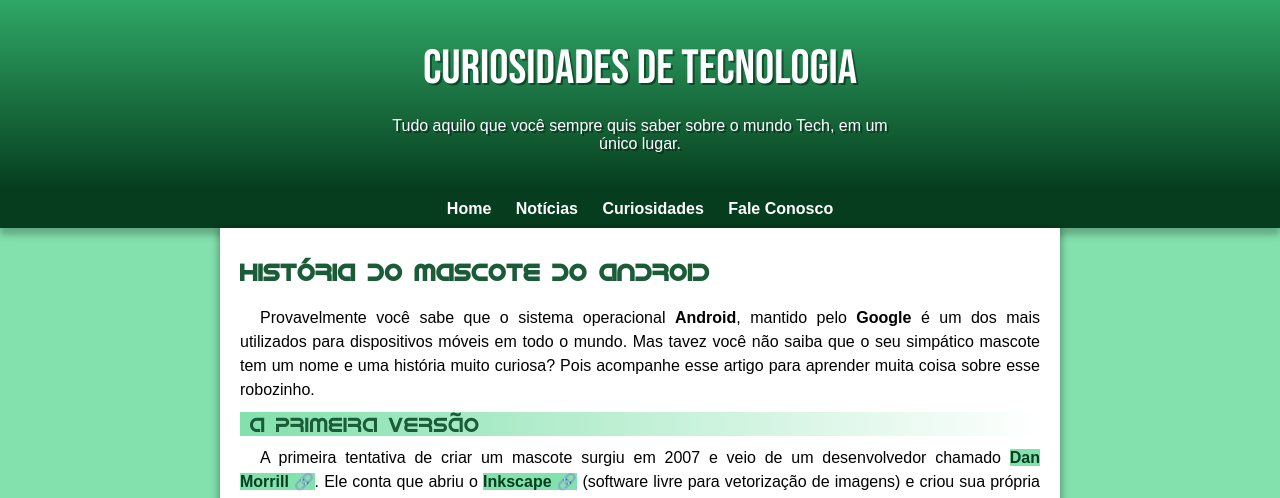
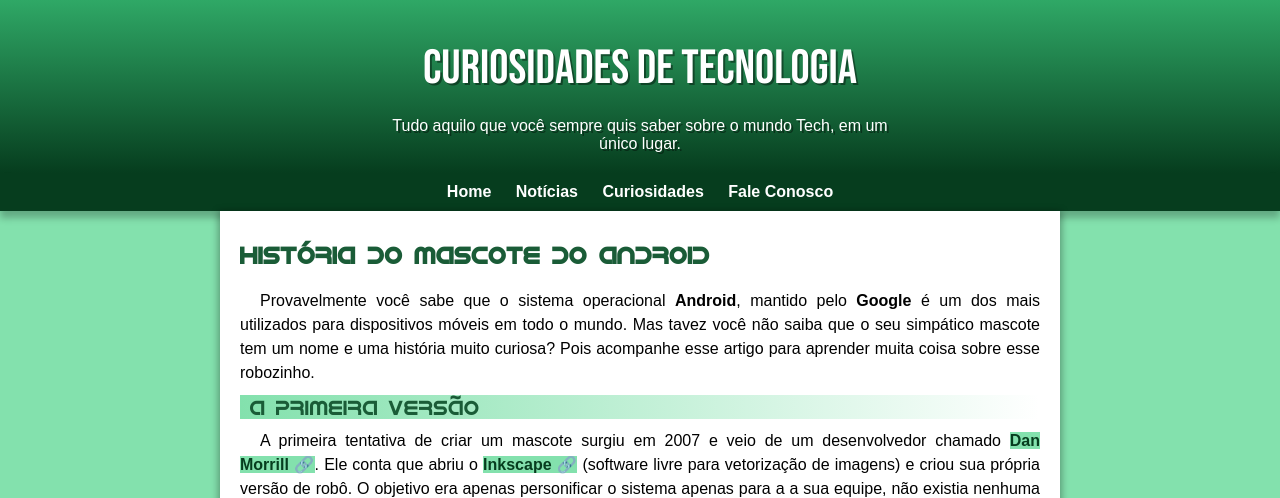
Before and after one commit to luanstefano/projeto-android, a plain HTML site: page index.html in a window 1280 px wide. Shown: the top 498 px of the page. Drawn offline with Linux system fonts and the light colour scheme.

Commit message:
change header

```diff
--- a/style/style.css
+++ b/style/style.css
@@ -31,11 +31,12 @@
 
 header {
 
-    height: 150px;
+    max-height: 200px;
     color: white;
     text-align: center;
     background-image: linear-gradient(to top, var(--cor5), var(--cor3));
     padding-top: 40px;
+    padding-bottom: 20px;
 }
 
 header > h1 {
@@ -71,6 +72,7 @@ nav > a {
     padding: 10px;
     border-radius: 5px;
     transition-duration: 0.5s;
+
 }
 
 nav > a:visited {
```
